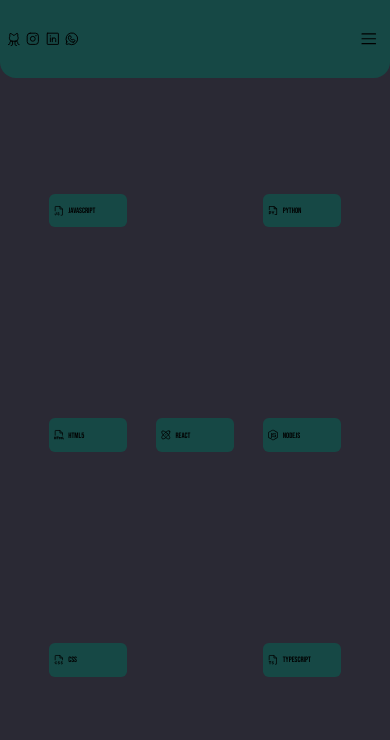
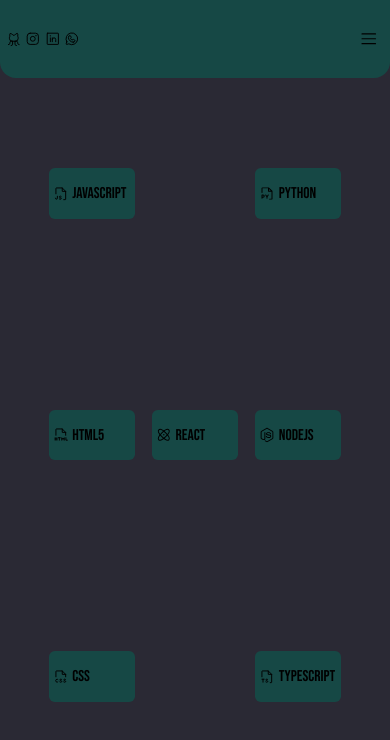
Before and after one commit to copperlamb78/Portifolio, a React (Vite) app: page /hability in a window 390 px wide. Shown: the top 740 px of the page. Built offline with nearby package versions, Linux system fonts and the light colour scheme.

Commit message:
Fix cell responsive

```diff
--- a/src/Pages/Hability/index.tsx
+++ b/src/Pages/Hability/index.tsx
@@ -8,21 +8,21 @@
         <Container>
             <ConjuntIcons>
                 <IconsContainer>
-                    <FileJs size={'3vw'}/>
+                    <FileJs size={'4vw'}/>
                     <p>JavaScript</p>
                 </IconsContainer>
                 <IconsContainer>
-                    <FileHtml size={'3vw'}/>
+                    <FileHtml size={'4vw'}/>
                     <p>HTML5</p>
                 </IconsContainer>
                 <IconsContainer>
-                    <FileCss size={'3vw'}/>
+                    <FileCss size={'4vw'}/>
                     <p>CSS</p>
                 </IconsContainer>
             </ConjuntIcons>
             <ConjuntIcons>
                 <IconsContainer>
-                    <Atom size={'3vw'}/>
+                    <Atom size={'4vw'}/>
                     <p>React</p>
                 </IconsContainer>
             </ConjuntIcons>
@@ -36,7 +36,7 @@
                     <p>NodeJS</p>
                 </IconsContainer>
                 <IconsContainer>
-                    <FileTs size={'3vw'}/>
+                    <FileTs size={'4vw'}/>
                     <p>Typescript</p>
                 </IconsContainer>
             </ConjuntIcons>
--- a/src/Pages/Hability/styles.ts
+++ b/src/Pages/Hability/styles.ts
@@ -43,11 +43,16 @@
     }
 
     img {
-        width: 3vw;
+        width: 4vw;
     }
 
     @media(max-width: 640px) {
-        width: 20vw;
-        height: 4vh;
+        width: 22vw;
+        height: 6vh;
+
+        p {
+            font-size: 4vw;
+        }
+
     }
 `
```
